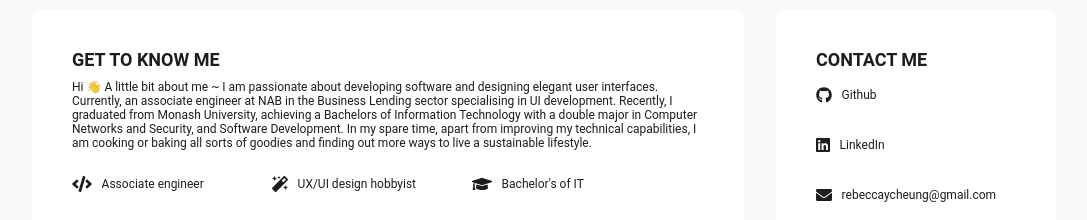
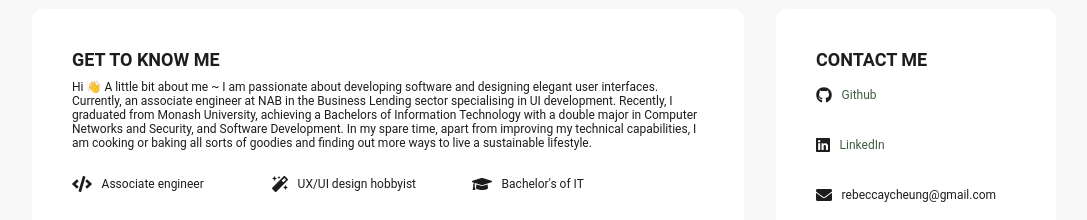
Before and after one commit to rebeccaycheung/portfolio-old, a React (Create React App) app: page / in a window 1280 px wide. Shown: the part 253-473 px from the top of the page, without its empty margins (96-1183 px from the left). Built offline with nearby package versions, Linux system fonts and the light colour scheme; a web font is replaced by a local one.

Commit message:
add links to contacts

```diff
--- a/src/components/Contact.tsx
+++ b/src/components/Contact.tsx
@@ -14,12 +14,12 @@ const Contact: FunctionComponent<ContactProps> = ({ title }) => {
                 <FactsContainer>
                     <FontAwesomeIcon icon={["fab", "github"]} size="lg" />
                     <Spacing space={0.3}  />
-                    Github
+                    <a href="https://github.com/rebeccaycheung" rel="noreferrer" target="_blank">Github</a>
                 </FactsContainer>
                 <FactsContainer>
                     <FontAwesomeIcon icon={["fab", "linkedin"]} size="lg" />
                     <Spacing space={0.3}  />
-                    LinkedIn
+                    <a href="https://www.linkedin.com/in/rebeccaycheung/" rel="noreferrer" target="_blank">LinkedIn</a>
                 </FactsContainer>
                 <FactsContainer>
                     <FontAwesomeIcon icon="envelope" size="lg" />
--- a/src/styles/global.ts
+++ b/src/styles/global.ts
@@ -34,4 +34,9 @@ export const GlobalStyles = createGlobalStyle`
     margin-top: 0.3rem;
     margin-bottom: 0.3rem;
   }
+
+  a {
+    text-decoration: none;
+    color: #415D43;
+  }
 `
```
